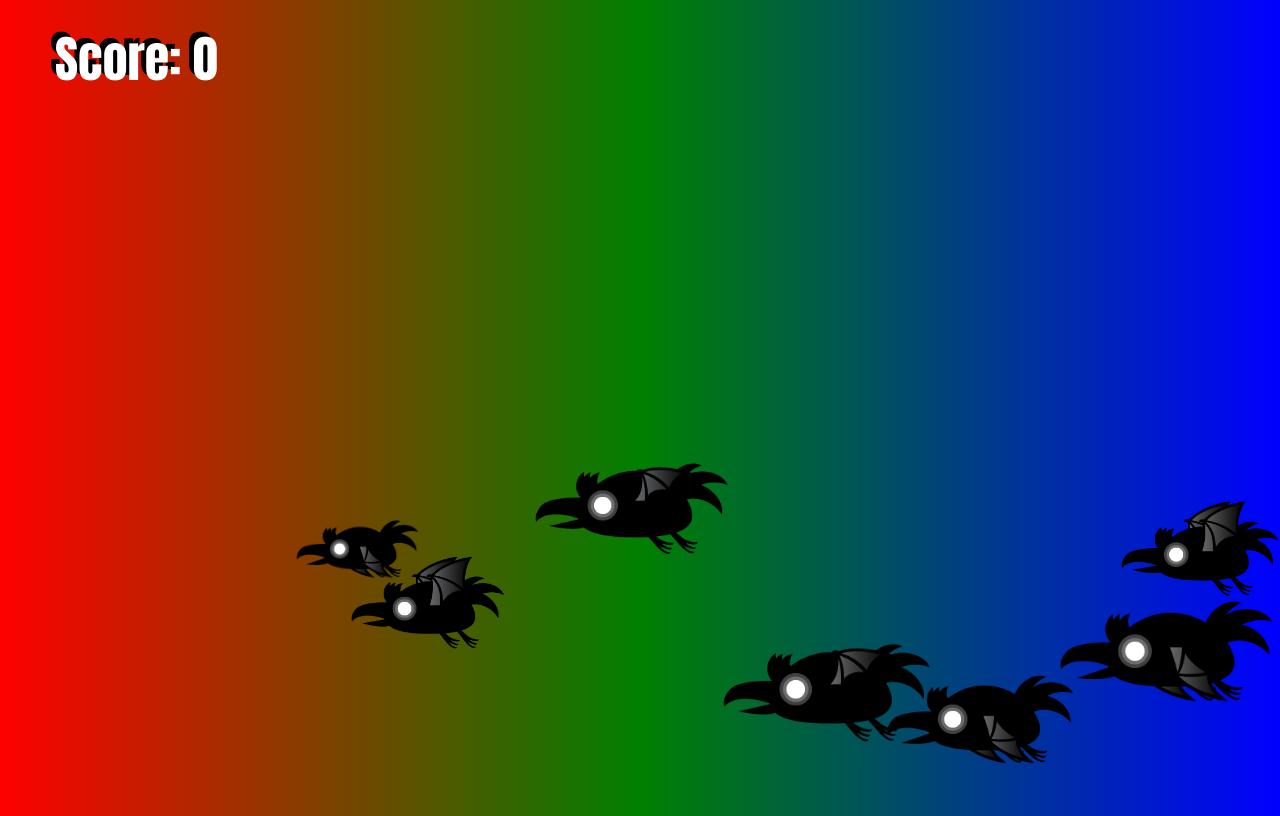
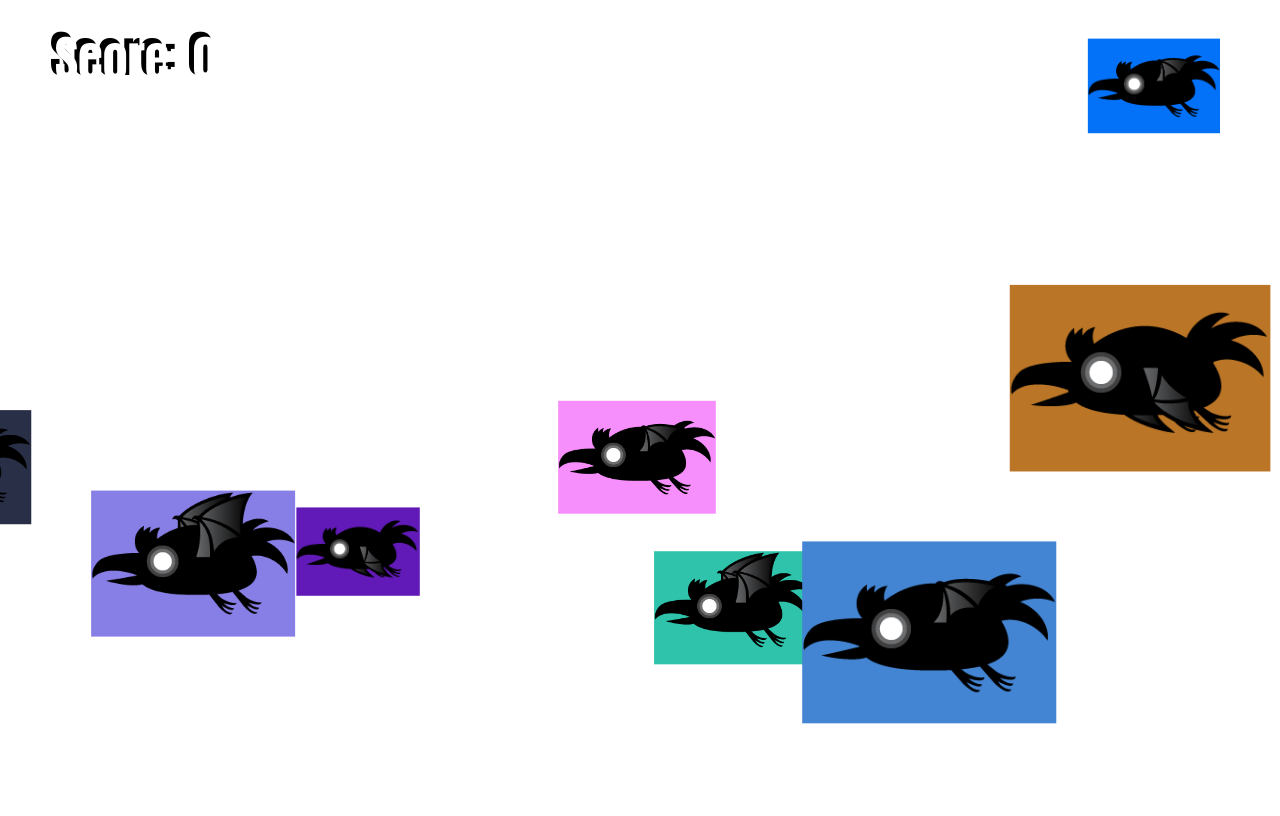
Before and after one commit to Djohn6161/Game-Dev-using-Javascript, a plain HTML site: page Point and Shoot Game/index.html in a window 1280 px wide. Drawn offline with Linux system fonts and the light colour scheme.

Commit message:
computer

```diff
--- a/Point and Shoot Game/index.html
+++ b/Point and Shoot Game/index.html
@@ -8,6 +8,7 @@
     <link rel="stylesheet" href="style.css">
 </head>
 <body>
+    <canvas id="collisionCanvas"></canvas>
     <canvas id="canvas1"></canvas>
     <script src="script.js"></script>
 </body>
--- a/Point and Shoot Game/script.js
+++ b/Point and Shoot Game/script.js
@@ -2,6 +2,11 @@ const canvas = document.getElementById('canvas1');
 const ctx = canvas.getContext('2d');
 canvas.width = window.innerWidth;
 canvas.height = window.innerHeight;
+const collisionCanvas = document.getElementById('collisionCanvas');
+const collisionCtx = collisionCanvas.getContext('2d');
+collisionCanvas.width = window.innerWidth;
+collisionCanvas.height = window.innerHeight;
+
 let score = 0;
 ctx.font = '50px Impact';
 let timeToNextRaven = 0;
@@ -29,6 +34,8 @@ class Raven {
         this.flapInterval = 100;
         this.timeSinceFlap = 0;
         this.flapInterval = Math.random() * 50 + 50;
+        this.randomColor = [Math.floor(Math.random()*255),Math.floor(Math.random()*255),Math.floor(Math.random()*255)];
+        this.color = 'rgb(' + this.randomColor[0] + ',' + this.randomColor[1] + ',' + this.randomColor[2] + ')';
     }
     update(deltatime){
         if(this.y < 0 || this.y > canvas.height - this.height){
@@ -45,7 +52,8 @@ class Raven {
         }
     }
     draw(){
-        // ctx.strokeRect(this.x, this.y, this.width, this.height);
+        ctx.fillStyle = this.color;
+        ctx.fillRect(this.x, this.y, this.width, this.height);
         ctx.drawImage(this.image, this.frame * this.spriteWidth, 0, this.spriteWidth, this.spriteHeight, this.x, this.y, this.width, this.height);
     }
 }
--- a/Point and Shoot Game/style.css
+++ b/Point and Shoot Game/style.css
@@ -1,5 +1,5 @@
 body {
-    background: linear-gradient(to right, red, green, blue);
+    /* background: linear-gradient(to right, red, green, blue); */
     width: 100vw;
     height: 100vh;
     overflow: hidden;
@@ -11,3 +11,6 @@ canvas {
     width: 100%;
     height: 100%;
 }
+#collisionCanvas {
+    /* background: red; */
+}
```
